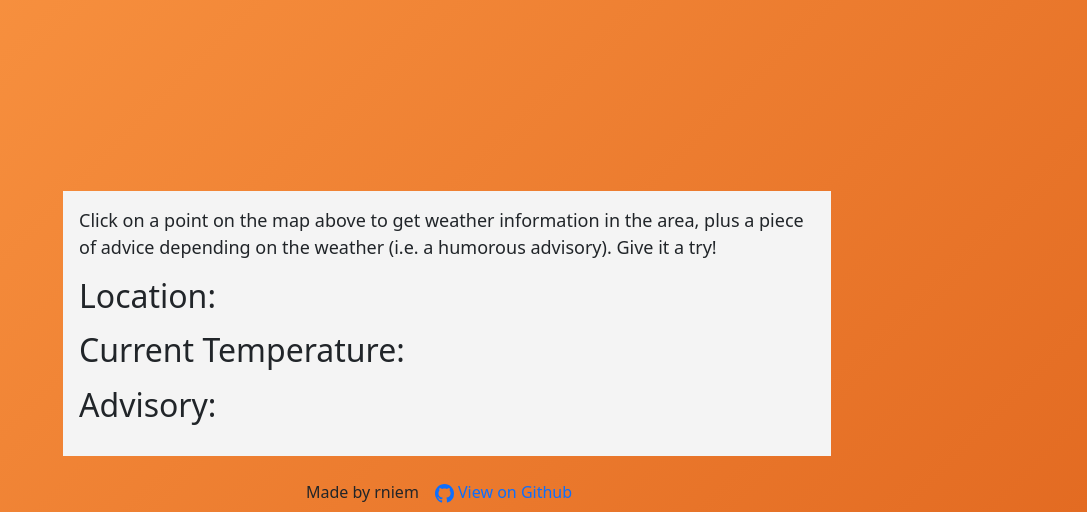
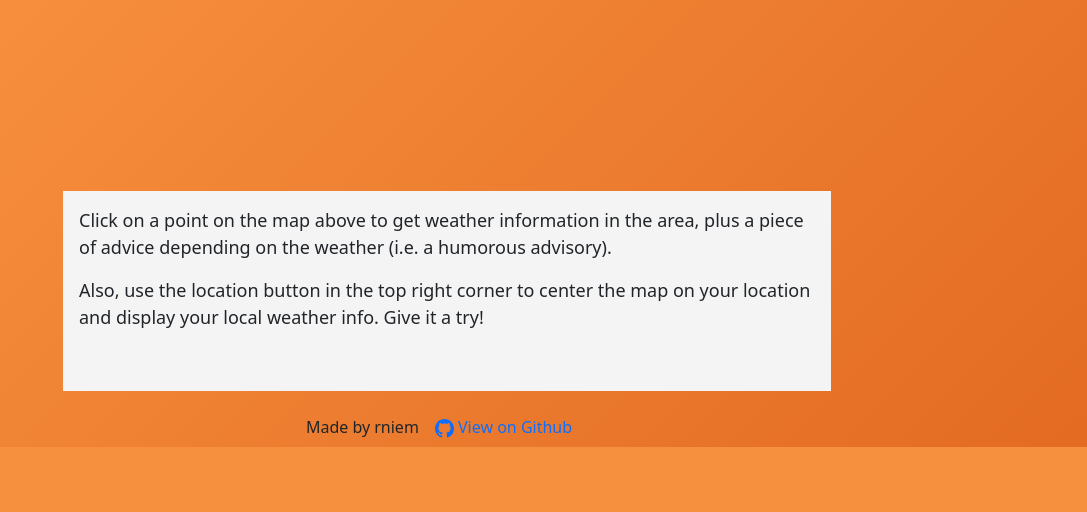
Before and after one commit to rniem379349/django-weather-ecs, a Django app: page /weather/ in a window 1280 px wide. Shown: the part 507-1019 px from the top of the page, without its empty margins (193-1280 px from the left). After the commit the page ends 954 px from the top, so only its background shows below. Run offline with Django 5.2, Linux system fonts and the light colour scheme; some libraries are stand-ins or nearby versions.

Commit message:
add geolocation, visual tweaks

```diff
--- a/djangoweather/weather/static/weather/css/weather.css
+++ b/djangoweather/weather/static/weather/css/weather.css
@@ -1,13 +1,22 @@
+@font-face {
+    font-family: "NATS";
+    src: url("../fonts/NATS.ttf");
+}
+
 body {
     background-image: linear-gradient(135deg, #ff9f4a, #e36b22);
     min-height: 100vh;
 }
 
+
+/* Weather data window */
 .weather-data-container {
+    min-height: 200px;
     margin: 1rem auto;
     padding: 1rem;
     max-width: 768px;
     background-color: #f4f4f4;
+    position: relative;
 }
 
 .current-weather-card {
--- a/djangoweather/weather/static/weather/js/app.js
+++ b/djangoweather/weather/static/weather/js/app.js
@@ -12,44 +12,104 @@ function createCenterOnUserLocationButton(map) {
   controlButton.title = "Click to center the map on your location";
   controlButton.type = "button";
   controlButton.classList.add("map-center-on-location-button");
+  controlButton.classList.add("crosshair-icon");
   buttonDiv.appendChild(controlButton);
-
-  // Add the user location icon button
-  // const icon = document.createElement("span");
-  // icon.classList.add("material-icons");
-  // icon.innerText = "my_location";
-  // controlButton.appendChild(icon);
 
   return buttonDiv;
 }
 
+function createLocationSpinner(locationButton) {
+  const spinner = new mojs.Shape({
+    parent: locationButton,
+    shape: "circle",
+    stroke: "#f58c3b",
+    strokeDasharray: "125, 125",
+    strokeDashoffset: { 0: "-125" },
+    strokeWidth: 4,
+    fill: "none",
+    left: "50%",
+    top: "50%",
+    rotate: { "-90": "270" },
+    radius: 14,
+    isShowStart: true,
+    duration: 1200,
+    easing: "quart.in",
+    repeat: 999,
+    isYoyo: true,
+  });
+  return spinner;
+}
 
-async function getWeatherData(position) {
-    console.log(position);
-    console.log(weatherAPIBaseUrl);
+function startLocationSpinner(locationButton, spinner) {
+  locationButton.classList.remove("crosshair-icon");
+  spinner.play();
+}
+
+function stopLocationSpinner(locationButton, spinner) {
+  locationButton.classList.add("crosshair-icon");
+  spinner.stop();
+  spinner._hide();
+}
+
+function handleLocationError(mapLocationButton, spinner) {
+  stopLocationSpinner(mapLocationButton, spinner);
+  showSnackbar();
+}
+
+function createWeatherDataSpinner() {
+  const weatherSpinner = new mojs.Shape({
+    parent: "#weather-data-loading-screen",
+    shape: "circle",
+    stroke: "#f58c3b",
+    strokeDasharray: "100%",
+    strokeDashoffset: { "-100%": "100%"},
+    strokeWidth: 4,
+    fill: "none",
+    left: "50%",
+    top: "50%",
+    rotate: "-90",
+    radius: 14,
+    isShowStart: true,
+    duration: 500,
+    repeat: 999,
+  });
+  return weatherSpinner;
+}
+
+function startWeatherDataSpinner(weatherDataContainer, loadingScreen, spinner) {
+  weatherDataContainer.innerHTML = ""
+  loadingScreen.classList.remove("d-none");
+  spinner.play();
+}
+
+function stopWeatherDataSpinner(loadingScreen, spinner) {
+  loadingScreen.classList.add("d-none");
+  spinner.stop();
+  spinner._hide();
+}
+
+async function getWeatherData(lat, lon) {
     coords = {
-      "lat": position.Gg,
-      "lon": position.Hg,
+      "lat": lat,
+      "lon": lon,
     };
     const url_params = new URLSearchParams(coords).toString();
-    console.log(url_params)
     const weatherAPIUrl = new URL(`${window.location.origin}${weatherAPIBaseUrl}?${url_params}`);
-    console.log(weatherAPIUrl);
     const request = new Request(weatherAPIUrl, {
     method: "GET",
     headers: { "Content-Type": "text/html" },
   });
   return fetch(request)
     .then((response) => {
-      console.log('rresp', response);
       return response.text();
     })
     .catch(function(err) {
-      console.log('error: ', err);
+      console.error(err);
     })
 }
 
-async function placeMarker(position, map) {
+async function placeMarker(position, map, weatherDataContainer, loadingScreen, weatherDataSpinner) {
+  startWeatherDataSpinner(weatherDataContainer, loadingScreen, weatherDataSpinner);
   const { AdvancedMarkerElement } = await google.maps.importLibrary("marker");
   if (marker == null) {
     marker = new AdvancedMarkerElement({
@@ -60,8 +120,9 @@ async function placeMarker(position, map) {
     marker.position = position;
   }
   map.panTo(position);
-  let weatherData = await getWeatherData(marker.position);
+  let weatherData = await getWeatherData(marker.position.Gg, marker.position.Hg);
   displayWeatherData(weatherData);
+  stopWeatherDataSpinner(loadingScreen, weatherDataSpinner);
 }
 
 
@@ -71,7 +132,7 @@ function displayWeatherData(dataHTML) {
 }
 
 
-async function initMap() {
+async function initMap(weatherDataContainer, loadingScreen, weatherDataSpinner) {
   const { Map } = await google.maps.importLibrary("maps");
   const mapOptions = {
     center: { lat: 50.0630014, lng: 19.9369794 },
@@ -85,15 +146,111 @@ async function initMap() {
 
   const map = new Map(document.getElementById("map"), mapOptions);
   map.addListener('click', (e) => {
-    placeMarker(e.latLng, map);
+    placeMarker(e.latLng, map, weatherDataContainer, loadingScreen, weatherDataSpinner);
   });
+  return map;
+}
+
+async function addMapGeolocationButton(map) {
+  const { Map } = await google.maps.importLibrary("maps");
   const customMapControlDiv = document.createElement("div");
-  const locationButton = createCenterOnUserLocationButton(map);
-  customMapControlDiv.appendChild(locationButton);
-  console.log('mapcont: ', customMapControlDiv);
+  const locationButtonEl = createCenterOnUserLocationButton(map);
+  const locationButton = locationButtonEl.querySelector("button");
+  customMapControlDiv.appendChild(locationButtonEl);
   map.controls[google.maps.ControlPosition.TOP_RIGHT].push(
     customMapControlDiv
   );
+  return locationButton;
 }
 
-initMap();
+async function initGeolocation(map, weatherDataContainer, locationButton, locationSpinner, loadingScreen, weatherDataSpinner) {
+  // Ask for permission to get the user's location. If obtained, center map accordingly
+  startLocationSpinner(locationButton, locationSpinner);
+  navigator.geolocation.getCurrentPosition(
+    async function (position) {
+      map.setCenter({
+        lat: position.coords.latitude,
+        lng: position.coords.longitude,
+      });
+      stopLocationSpinner(locationButton, locationSpinner);
+      let coords = new google.maps.LatLng(position.coords.latitude, position.coords.longitude);
+      placeMarker(coords, map, weatherDataContainer, loadingScreen, weatherDataSpinner);
+      startWeatherDataSpinner(weatherDataContainer, loadingScreen, weatherDataSpinner);
+      let weatherData = await getWeatherData(position.coords.latitude, position.coords.longitude);
+      displayWeatherData(weatherData);
+      stopWeatherDataSpinner(loadingScreen, weatherDataSpinner);
+    },
+    function () {
+      stopLocationSpinner(locationButton, locationSpinner);
+      stopWeatherDataSpinner(loadingScreen, weatherDataSpinner);
+      handleLocationError(locationButton, locationSpinner);
+    }
+  );
+
+  locationButton.addEventListener("click", () => {
+    startLocationSpinner(locationButton, locationSpinner);
+    // Try HTML5 geolocation.
+    if (navigator.geolocation) {
+      navigator.geolocation.getCurrentPosition(
+        async (position) => {
+          const pos = {
+            lat: position.coords.latitude,
+            lng: position.coords.longitude,
+          };
+          map.setCenter(pos);
+          stopLocationSpinner(locationButton, locationSpinner);
+          let coords = new google.maps.LatLng(position.coords.latitude, position.coords.longitude);
+          placeMarker(coords, map, weatherDataContainer, loadingScreen, weatherDataSpinner);
+          startWeatherDataSpinner(weatherDataContainer, loadingScreen, weatherDataSpinner);
+          let weatherData = await getWeatherData(position.coords.latitude, position.coords.longitude);
+          displayWeatherData(weatherData);
+          stopWeatherDataSpinner(loadingScreen, weatherDataSpinner);
+        },
+        () => {
+          stopWeatherDataSpinner(loadingScreen, weatherDataSpinner);
+          handleLocationError(locationButton, locationSpinner);
+        }
+      );
+    } else {
+      // Browser doesn't support Geolocation
+      stopWeatherDataSpinner(loadingScreen, weatherDataSpinner);
+      handleLocationError(locationButton, locationSpinner);
+    }
+  });
+}
+
+function showSnackbar() {
+  let snackbar = document.getElementById("geolocation-failed-snackbar");
+  snackbar.classList.remove("d-none");
+  snackbar.classList.remove("m-fadeOut");
+  snackbar.classList.add("m-fadeIn");
+
+  setTimeout(hideSnackbar, 3000, snackbar);
+}
+
+function hideSnackbar(snackbar) {
+  snackbar.classList.remove("m-fadeIn");
+  snackbar.classList.add("m-fadeOut");
+}
+
+async function init() {
+  const weatherDataContainer = document.getElementById("weather-data");
+  const loadingScreen = document.getElementById("weather-data-loading-screen");
+  const weatherDataSpinner = createWeatherDataSpinner();
+
+  initMap(
+    weatherDataContainer,
+    loadingScreen,
+    weatherDataSpinner,
+  ).then(async (map) => {
+    const locationButton = await addMapGeolocationButton(map);
+    return {map, locationButton}
+  }).then(({map, locationButton}) => {
+    const locationSpinner = createLocationSpinner(locationButton);
+    return {map, locationButton, locationSpinner}
+  }).then(({map, locationButton, locationSpinner}) => {
+    initGeolocation(map, weatherDataContainer, locationButton, locationSpinner, loadingScreen, weatherDataSpinner);
+  })
+}
+
+init();
--- a/djangoweather/weather/templates/weather/home.html
+++ b/djangoweather/weather/templates/weather/home.html
@@ -10,36 +10,44 @@
 <div class="map-wrapper">
     <div id="map" class="map" style="margin: 0; padding: 0; height: 600px; width: 100vw"></div>
 </div>
-<div id="weather-data" class="weather-data-container">
-    <p class="forecast-data">Click on a point on the map above to get weather information in the area, plus a piece of advice depending on the weather (i.e. a humorous advisory). Give it a try!</p>
-    <h2>Location:</h2><p class="forecast-data"></p>
-    <h2>Current Temperature:</h2><p class="forecast-data"></p>
-    <h2>Advisory:</h2><p class="forecast-data"></p>
+<div class="weather-data-container">
+    <div id="weather-data">
+        <p class="forecast-data">
+            Click on a point on the map above to get weather information in the area,
+            plus a piece of advice depending on the weather (i.e. a humorous advisory).
+        </p>
+        <p class="forecast-data">
+            Also, use the location button in the top right corner to center the map on your location
+            and display your local weather info. Give it a try!
+        </p>
+    </div>
+    <div id="weather-data-loading-screen" class="d-none">
+        <div id="weather-data-spinner"></div>
+        <p class="loading-label">Fetching data...</p>
+    </div>
 </div>
 
 {% comment %} url for weather API call {% endcomment %}
 <div id="weather_api_url" style="display: none;" data-url="{% url "weather:call_weather_api" %}"></div>
 
-<aside id="geolocation-failed-snackbar" class="mdc-snackbar geolocation-snackbar-container" style="display: none;">
-    <div class="mdc-snackbar__surface" role="status" aria-relevant="additions">
-        <div class="mdc-snackbar__label" aria-atomic="false">
-            The Geolocation service failed.
+<div id="geolocation-failed-snackbar" class="geolocation-snackbar align-items-center text-white bg-primary border-0 d-none">
+    <div class="d-flex align-items-center">
+        <div class="snackbar-icon">
+            <i class="bi bi-exclamation-circle"></i>
         </div>
-        <div class="mdc-snackbar__actions">
-            <button class="mdc-icon-button mdc-snackbar__dismiss material-icons" title="Dismiss">close</button>
+        <div class="snackbar-body">
+            Geolocation failed. Check if you have location access blocked.
         </div>
     </div>
-</aside>
+</div>
 {% endblock content %}
 
 {% block tail_load %}
-    {% comment %} <script src="https://unpkg.com/@googlemaps/js-api-loader@1.x/dist/index.min.js"></script> {% endcomment %}
+    <script type="text/javascript" src="https://cdn.jsdelivr.net/npm/@mojs/core"></script>
     <script>
         (g=>{var h,a,k,p="The Google Maps JavaScript API",c="google",l="importLibrary",q="__ib__",m=document,b=window;b=b[c]||(b[c]={});var d=b.maps||(b.maps={}),r=new Set,e=new URLSearchParams,u=()=>h||(h=new Promise(async(f,n)=>{await (a=m.createElement("script"));e.set("libraries",[...r]+"");for(k in g)e.set(k.replace(/[A-Z]/g,t=>"_"+t[0].toLowerCase()),g[k]);e.set("callback",c+".maps."+q);a.src=`https://maps.${c}apis.com/maps/api/js?`+e;d[q]=f;a.onerror=()=>h=n(Error(p+" could not load."));a.nonce=m.querySelector("script[nonce]")?.nonce||"";m.head.append(a)}));d[l]?console.warn(p+" only loads once. Ignoring:",g):d[l]=(f,...n)=>r.add(f)&&u().then(()=>d[l](f,...n))})({
           key: "AIzaSyB0tnlZLBa5OinIKkKkhmBSR4xBIyHJIMY",
           v: "weekly",
-          // Use the 'v' parameter to indicate the version to use (weekly, beta, alpha, etc.).
-          // Add other bootstrap parameters as needed, using camel case.
         });
       </script>
     <script src="{% static 'weather/js/app.js' %}"></script>
--- a/djangoweather/weather/views.py
+++ b/djangoweather/weather/views.py
@@ -90,19 +90,15 @@ class WeatherDataView(TemplateView):
     def generate_forecast(self, weather_data):
         temp = weather_data["current"]["temperature_2m"]
         forecast_map = {
-            "supercold": """Oh boy, how are you still alive?
-                Shouldn't you be frozen like Elsa? My recommendation - GET OUT""",
+            "supercold": """Oh boy, how are you still alive? Get inside quick, and have a cup of hot tea.""",
             "freezing": """Could be worse, but it's still freezing out there.
                 May I suggest a nice sauna?""",
-            "cold": """Not really freezing, but still kind of cold -
-                so wear a nice beanie, a trendy scarf and some dang ol' mittens man""",
+            "cold": """Not really freezing, but still kind of cold - get your sweaters and jackets ready.""",
             "warm": """Pretty warm! Some would say this is the sweet spot -
                 you can walk outside with a t-shirt
                 and not get sweaty just walking around. Enjoy!""",
-            "hot": """It's warming up, like in a sauna - but it's outside!
-                Stay hydrated.""",
-            "superhot": """Man, just staying in the shadow makes you sweat -
-                consider moving underground, like a lizard(?)""",
+            "hot": """It's starting to get hot - stay hydrated and seek out some shade.""",
+            "superhot": """Just staying in the shade makes you sweat - be careful not to get a heat stroke!""",
             "deadlyhot": """\N{melting face} \N{melting face} \N{melting face}
                 RUN. \N{melting face} \N{melting face} \N{melting face}""",
             "no_idea": "I have no idea...",
@@ -125,16 +121,16 @@ class WeatherDataView(TemplateView):
             case temp if -20 <= temp < 0:
                 chosen_forecast = forecast_map["freezing"]
                 forecast_img = forecast_img_map["freezing"]
-            case temp if 0 <= temp < 10:
+            case temp if 0 <= temp < 15:
                 chosen_forecast = forecast_map["cold"]
                 forecast_img = forecast_img_map["cold"]
-            case temp if 10 <= temp < 25:
+            case temp if 15 <= temp < 25:
                 chosen_forecast = forecast_map["warm"]
                 forecast_img = forecast_img_map["warm"]
-            case temp if 20 <= temp < 30:
+            case temp if 25 <= temp < 35:
                 chosen_forecast = forecast_map["hot"]
                 forecast_img = forecast_img_map["hot"]
-            case temp if 30 <= temp < 40:
+            case temp if 35 <= temp < 40:
                 chosen_forecast = forecast_map["superhot"]
                 forecast_img = forecast_img_map["superhot"]
             case temp if temp >= 40:
```
Also changed, not shown: other parts of djangoweather/weather/static/weather/css/weather.css (+50 -1 lines).
